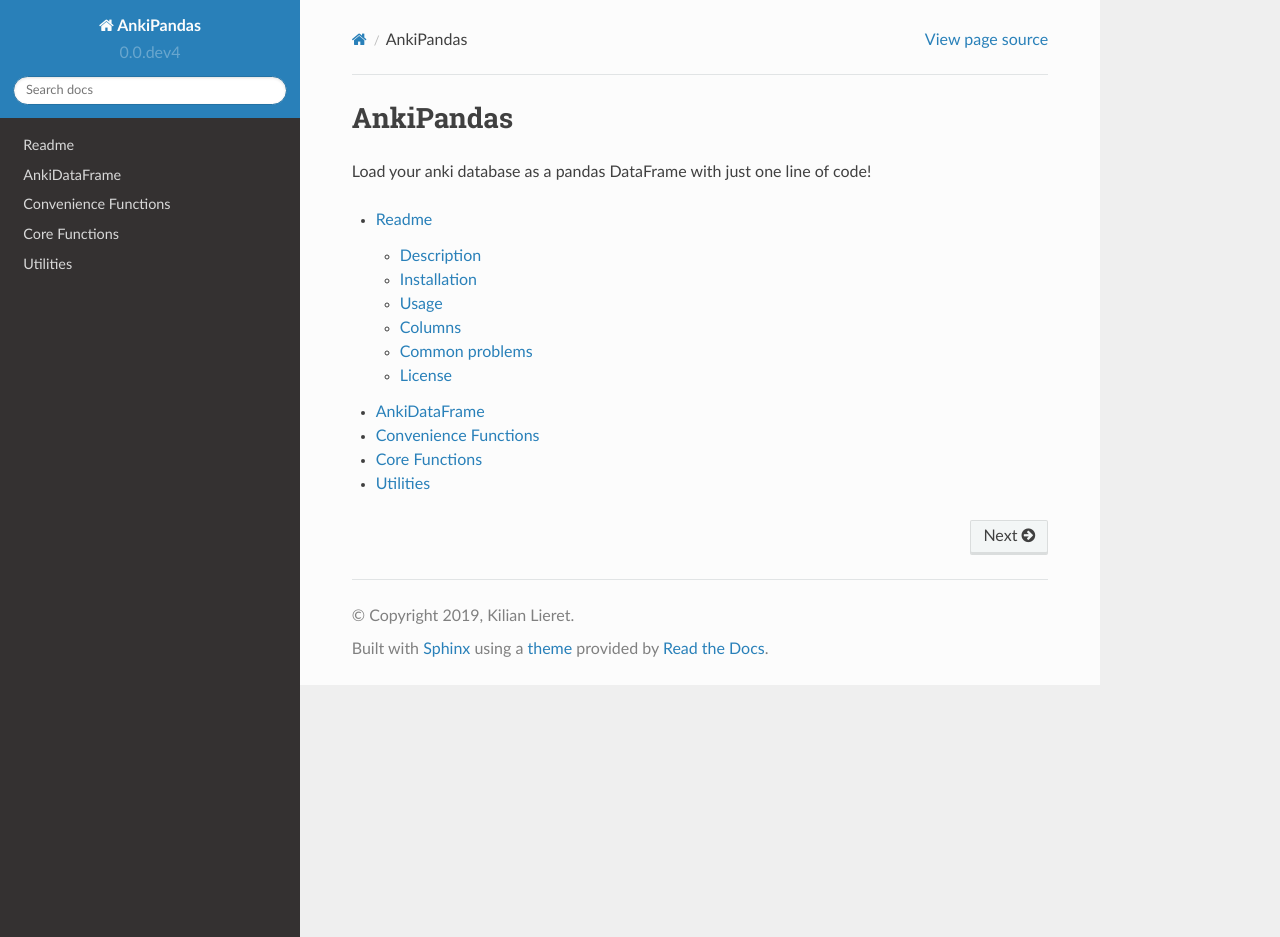
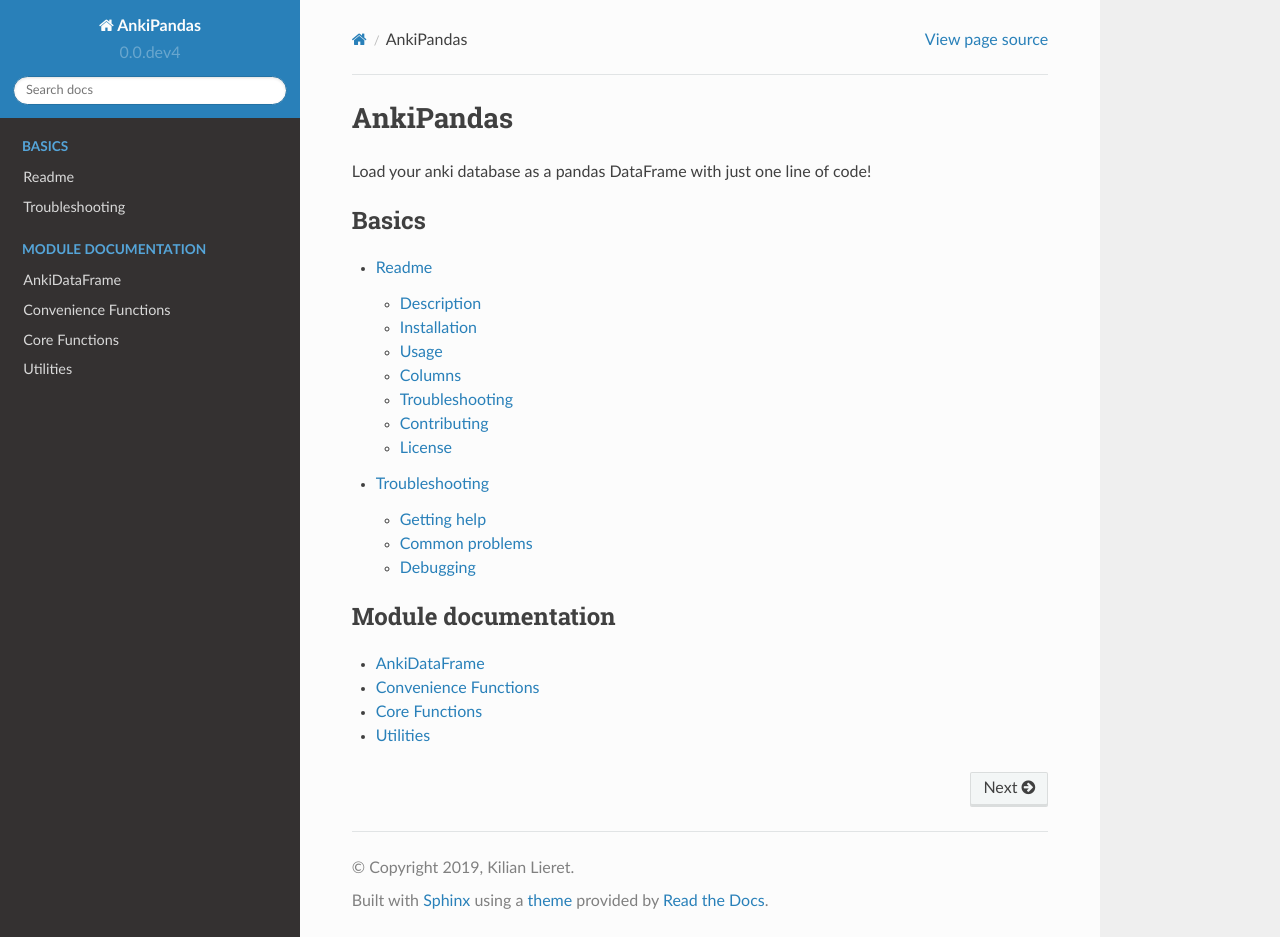
Before and after one commit to klieret/AnkiPandas, a Sphinx documentation site: the page built from doc/index.rst, in a window 1280 px wide and 937 px high. Built offline with Sphinx 7.4.7 and the Read the Docs theme 2.0.0, drawn with Linux system fonts in a browser that asks for light colours.

Commit message:
[Docs] Troubleshooting goes on rtd now

```diff
--- a/doc/index.rst
+++ b/doc/index.rst
@@ -6,8 +6,15 @@
 
 .. toctree::
     :maxdepth: 2
+    :caption: Basics
 
     readme
+    troubleshooting
+
+.. toctree::
+    :maxdepth: 2
+    :caption: Module documentation
+
     ankidf
     convenience_functions
     core_functions
```
Also changed, not shown: README.rst (+21 -6 lines), doc/troubleshooting.rst (added, +36 -0 lines).
